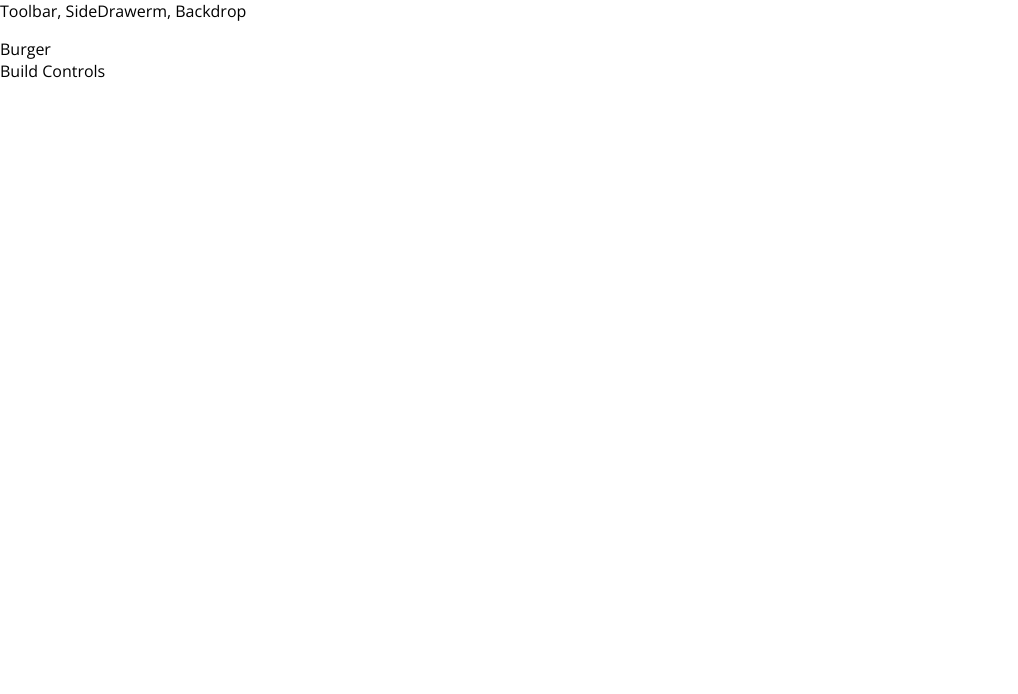
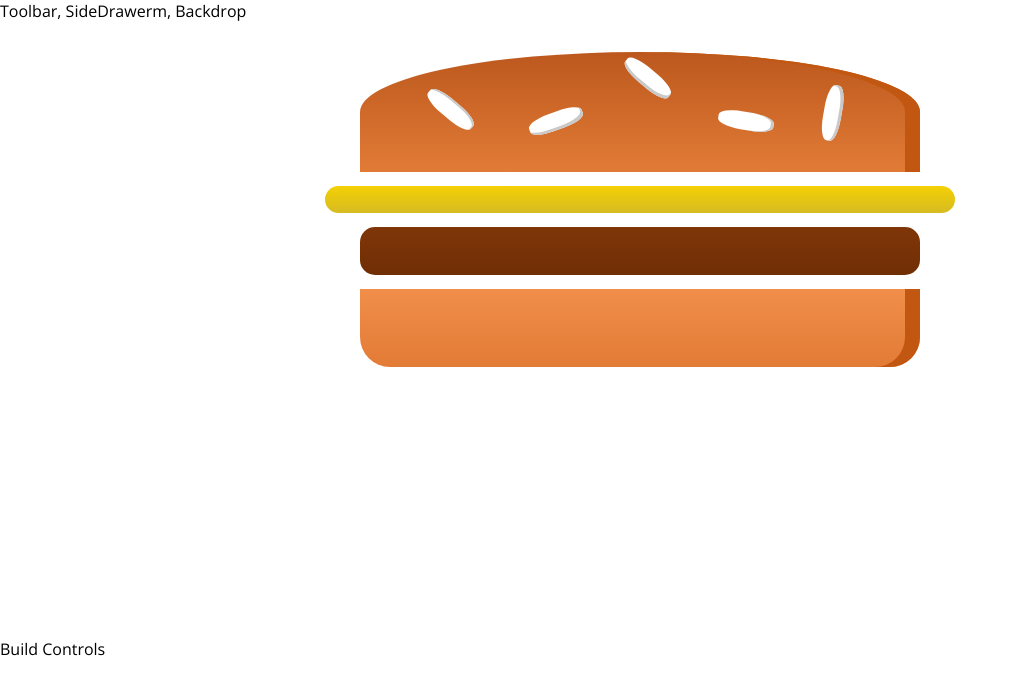
Before and after one commit to lucasgrocha/react-burger-builder, a React (Create React App) app: page / in a window 1280 px wide. Shown: the top 694 px of the page, without its empty margins (0-1018 px from the left). Built offline with nearby package versions, Linux system fonts and the light colour scheme; the HTML template or start-up script is replaced by a standard one.

Commit message:
128. Starting the Burger Component

```diff
--- /dev/null
+++ b/src/components/Burger/Burger.module.css
@@ -0,0 +1,30 @@
+.Burger {
+  width: 100%;
+  margin: auto;
+  height: 250px;
+  overflow: scroll;
+  text-align: center;
+  font-weight: bold;
+  font-size: 1.2rem;
+}
+
+@media (min-width: 500px) and (min-height: 400px) {
+  .Burger {
+    width: 350px;
+    height: 300px;
+  }
+}
+
+@media (min-width: 500px) and (min-height: 401px) {
+  .Burger {
+    width: 450px;
+    height: 400px;
+  }
+}
+
+@media (min-width: 1000px) and (min-height: 700px) {
+  .Burger {
+    width: 700px;
+    height: 600px;
+  }
+}
--- a/src/components/Burger/Burguer.js
+++ b/src/components/Burger/Burguer.js
@@ -0,0 +1,16 @@
+import React from 'react'
+import classes from './Burger.module.css'
+import BurgerIngredient from './BurguerIngredient/BurguerIngredient'
+
+const burger = props => {
+  return(
+    <div className={classes.Burger}>
+      <BurgerIngredient type='bread-top' />
+      <BurgerIngredient type='cheese' />
+      <BurgerIngredient type='meat' />
+      <BurgerIngredient type='bread-bottom' />
+    </div>
+  )
+}
+
+export default burger
--- a/src/containers/BurgerBuilder/BurgerBuilder.js
+++ b/src/containers/BurgerBuilder/BurgerBuilder.js
@@ -1,12 +1,13 @@
 import React, { Component } from "react";
 
 import Aux from '../../hoc/Aux'
+import Burguer from '../../components/Burger/Burguer'
 
 class BurgerBuilder extends Component {
   render() {
     return(
       <Aux>
-        <div>Burger</div>
+        <Burguer />
         <div>Build Controls</div>
       </Aux>
     )
```
